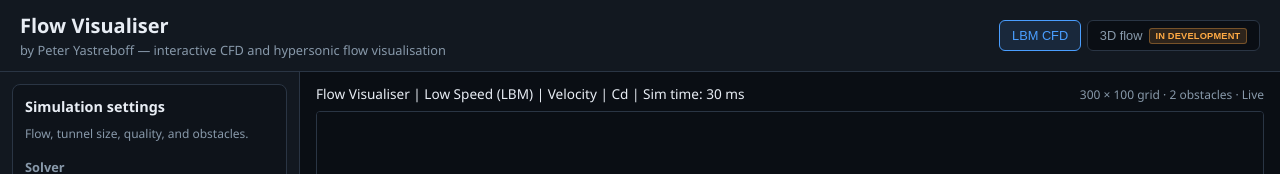
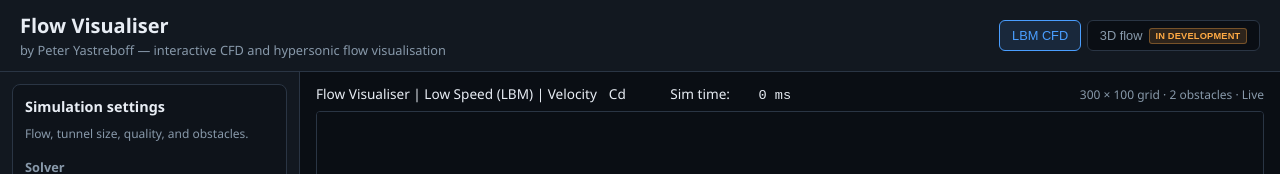
Before and after one commit to PYastreboff/hypersonics-visualiser, a React (Vite) app: page / in a window 1280 px wide. Shown: the top 174 px of the page. Built offline with nearby package versions, Linux system fonts and the light colour scheme.

Commit message:
real real-time

```diff
--- a/src/components/LbmTunnelView.tsx
+++ b/src/components/LbmTunnelView.tsx
@@ -24,9 +24,10 @@ import {
   lbmPhysicsModeLabel,
   eulerRunModeLabel,
   eulerLiveStepsPerFrame,
-  formatLiveSimTime,
+  formatEulerElapsedMs,
   formatPhysicalSimTime,
-  isLiveSimRealTime,
+  isLbmLiveRealTimeFromIntervals,
+  pushLbmFrameInterval,
   liveSimTimeMsFromFrames,
   eulerFreestreamPressure,
   eulerFreestreamSpeed,
@@ -111,6 +112,7 @@ export function LbmTunnelView() {
     timeLabel: '',
   });
   const titleTimeRef = useRef<HTMLSpanElement>(null);
+  const titleRealTimeRef = useRef<HTMLSpanElement>(null);
   const titleCdRef = useRef<HTMLSpanElement>(null);
   const [prerenderBackend, setPrerenderBackend] = useState<'gpu' | 'cpu' | null>(null);
   const [eulerBackend, setEulerBackend] = useState<'gpu' | 'wasm' | 'cpu' | null>(null);
@@ -144,6 +146,9 @@ export function LbmTunnelView() {
   const liveSimMsRef = useRef(0);
   const liveSimTimeSRef = useRef(0);
   const liveDisplayTimeLabelRef = useRef('');
+  const liveDisplayRealTimeRef = useRef(false);
+  const lbmFrameIntervalsRef = useRef<number[]>([]);
+  const lbmLastFrameCompleteRef = useRef(0);
   const lastTunnelCdRef = useRef<number | null>(null);
   const hoverMaskRef = useRef<Uint8Array | null>(null);
   const metricRef = useRef<Float32Array | null>(null);
@@ -218,9 +223,13 @@ export function LbmTunnelView() {
     liveSimMsRef.current = 0;
     liveSimTimeSRef.current = 0;
     liveDisplayTimeLabelRef.current = '';
+    liveDisplayRealTimeRef.current = false;
+    lbmFrameIntervalsRef.current = [];
+    lbmLastFrameCompleteRef.current = 0;
     liveHudRef.current = { stepIndex: 0, progress: 0, timeLabel: '' };
     lastHudStoreSyncRef.current = 0;
     if (titleTimeRef.current) titleTimeRef.current.textContent = '';
+    if (titleRealTimeRef.current) titleRealTimeRef.current.hidden = true;
     if (titleCdRef.current) titleCdRef.current.textContent = '';
     setEulerTunnelState({ cd: null });
   }, [setEulerTunnelState]);
@@ -239,6 +248,10 @@ export function LbmTunnelView() {
     },
     [setEulerTunnelState, updateTitleCd],
   );
+
+  useEffect(() => {
+    updateTitleCd(lastTunnelCdRef.current);
+  }, [updateTitleCd]);
 
   const refreshLbmCdFromPrerender = useCallback(
     (frameIndex: number) => {
@@ -270,21 +283,34 @@ export function LbmTunnelView() {
     const state = useSimStore.getState();
     const isEulerLive = state.lbmPhysicsMode === 'euler' && state.eulerRunMode === 'live';
 
-    let timeLabel: string;
+    let timeValue: string;
+    let realTime = false;
     if (isEulerLive) {
-      timeLabel = formatPhysicalSimTime(liveSimTimeSRef.current);
+      timeValue = formatPhysicalSimTime(liveSimTimeSRef.current);
     } else {
-      const wallMs = liveWallMsRef.current;
       const displayMs = liveSimMsRef.current;
-      const realTime = isLiveSimRealTime(displayMs, wallMs);
-      timeLabel = formatLiveSimTime(Math.round(displayMs), realTime);
-    }
-
-    if (timeLabel === liveDisplayTimeLabelRef.current) return;
-    liveDisplayTimeLabelRef.current = timeLabel;
-    liveHudRef.current.timeLabel = timeLabel;
+      timeValue = formatEulerElapsedMs(Math.round(displayMs));
+      realTime = isLbmLiveRealTimeFromIntervals(
+        lbmFrameIntervalsRef.current,
+        liveDisplayRealTimeRef.current,
+      );
+    }
+    if (
+      timeValue === liveDisplayTimeLabelRef.current &&
+      realTime === liveDisplayRealTimeRef.current
+    ) {
+      return;
+    }
+
+    liveDisplayTimeLabelRef.current = timeValue;
+    liveDisplayRealTimeRef.current = realTime;
+    liveHudRef.current.timeLabel = realTime ? `${timeValue} · real time` : timeValue;
+
     if (titleTimeRef.current) {
-      titleTimeRef.current.textContent = timeLabel;
+      titleTimeRef.current.textContent = timeValue;
+    }
+    if (titleRealTimeRef.current) {
+      titleRealTimeRef.current.hidden = !realTime;
     }
   }, []);
 
@@ -489,6 +515,21 @@ export function LbmTunnelView() {
           liveSimTimeSRef.current = msg.simTimeS;
           updateLiveTimeDisplay();
         }
+        syncLiveHudToStore();
+      } else if (state.lbmPhysicsMode === 'lbm' && state.lbmRunMode === 'live' && msg.didStep) {
+        const now = performance.now();
+        if (lbmLastFrameCompleteRef.current > 0) {
+          lbmFrameIntervalsRef.current = pushLbmFrameInterval(
+            lbmFrameIntervalsRef.current,
+            now - lbmLastFrameCompleteRef.current,
+          );
+        }
+        lbmLastFrameCompleteRef.current = now;
+
+        frameRef.current += 1;
+        liveSimMsRef.current = liveSimTimeMsFromFrames(frameRef.current);
+        liveHudRef.current.stepIndex = frameRef.current;
+        updateLiveTimeDisplay();
         syncLiveHudToStore();
       } else if (msg.tunnelCd !== undefined) {
         syncLiveHudToStore();
@@ -1391,12 +1432,6 @@ export function LbmTunnelView() {
           return;
         }
 
-        const nextFrame = frameRef.current + 1;
-        frameRef.current = nextFrame;
-        liveSimMsRef.current = liveSimTimeMsFromFrames(nextFrame);
-        liveHudRef.current.stepIndex = nextFrame;
-        updateLiveTimeDisplay();
-        syncLiveHudToStore();
         requestLiveStep({ renderStep });
         return;
       }
@@ -1817,28 +1852,34 @@ export function LbmTunnelView() {
   return (
     <div className="lbm-container">
       <div className="lbm-title-bar">
-        <span>
-          Flow Visualiser | {lbmPhysicsModeLabel(lbmPhysicsMode)} | {lbmDisplayModeLabel(lbmDisplayMode)}
-          {lbmPhysicsMode === 'euler' && ' · Inviscid Euler — educational'}
-          {' '}
-          | Cd{' '}
-          <span ref={titleCdRef} title="Drag coefficient from simulated surface pressure">
-            —
+        <div className="lbm-title-primary">
+          <span>
+            Flow Visualiser | {lbmPhysicsModeLabel(lbmPhysicsMode)} |{' '}
+            {lbmDisplayModeLabel(lbmDisplayMode)}
+            {lbmPhysicsMode === 'euler' && ' · Inviscid Euler — educational'}
+          </span>
+          <span className="lbm-title-metric" title="Drag coefficient from simulated surface pressure">
+            Cd <span ref={titleCdRef} className="lbm-title-cd" />
           </span>
           {((lbmPhysicsMode === 'lbm' && lbmRunMode === 'live') ||
             (lbmPhysicsMode === 'euler' && eulerRunMode === 'live')) && (
-            <>
-              {' '}
-              | Sim time: <span ref={titleTimeRef} />
-            </>
+            <span className="lbm-title-metric">
+              Sim time:{' '}
+              <span className="lbm-title-time-wrap">
+                <span ref={titleTimeRef} className="lbm-title-time" />
+                <span ref={titleRealTimeRef} className="lbm-title-realtime" hidden>
+                  {' '}
+                  · real time
+                </span>
+              </span>
+            </span>
           )}
           {lbmPhysicsMode === 'lbm' && lbmRunMode === 'prerender' && (
-            <>
-              {' '}
-              | Time: {lbmElapsedSec.toFixed(1)}s / {lbmPlaybackSeconds.toFixed(1)}s
-            </>
+            <span className="lbm-title-metric">
+              Time: {lbmElapsedSec.toFixed(1)}s / {lbmPlaybackSeconds.toFixed(1)}s
+            </span>
           )}
-        </span>
+        </div>
         <span className="lbm-grid-label">
           {nx} × {ny} grid · {lbmShapes.length} obstacle{lbmShapes.length === 1 ? '' : 's'}
           {lbmPhysicsMode === 'lbm' && <> · {lbmRunModeLabel(lbmRunMode)}</>}
--- a/src/index.css
+++ b/src/index.css
@@ -332,6 +332,45 @@ body,
   color: var(--text);
   margin-bottom: 0.5rem;
   flex-wrap: wrap;
+}
+
+.lbm-title-primary {
+  display: flex;
+  flex-wrap: wrap;
+  align-items: baseline;
+  column-gap: 0.75rem;
+  row-gap: 0.25rem;
+}
+
+.lbm-title-metric {
+  display: inline-flex;
+  align-items: baseline;
+  gap: 0.25rem;
+  white-space: nowrap;
+}
+
+.lbm-title-cd,
+.lbm-title-time {
+  display: inline-block;
+  min-width: 3.5ch;
+  text-align: right;
+  font-variant-numeric: tabular-nums;
+  font-family: ui-monospace, monospace;
+}
+
+.lbm-title-time {
+  min-width: 7ch;
+}
+
+.lbm-title-time-wrap {
+  display: inline-flex;
+  align-items: baseline;
+  white-space: nowrap;
+}
+
+.lbm-title-realtime {
+  color: var(--muted);
+  font-size: 0.92em;
 }
 
 .lbm-grid-label {
--- a/src/physics/lbmConfig.ts
+++ b/src/physics/lbmConfig.ts
@@ -81,10 +81,39 @@ export function liveSimTimeMsFromFrames(frames: number): number {
   return frames * LIVE_FRAME_MS;
 }
 
-/** True when simulation time is keeping up with wall clock (≈ one frame behind). */
+/** True when LBM live sim clock is keeping up with wall clock (≈ one frame behind). */
 export function isLiveSimRealTime(simMs: number, wallMs: number): boolean {
   if (simMs < LIVE_FRAME_MS) return false;
   return wallMs - simMs <= LIVE_FRAME_MS * 2;
+}
+
+/** Target wall-clock interval between completed LBM live frames (small tolerance for jitter). */
+export const LBM_REALTIME_MAX_FRAME_MS = LIVE_FRAME_MS * 1.35;
+
+export function pushLbmFrameInterval(
+  intervals: number[],
+  dt: number,
+  maxSamples = 8,
+): number[] {
+  if (dt <= 0 || dt >= 500) return intervals;
+  const next = intervals.concat(dt);
+  if (next.length > maxSamples) return next.slice(next.length - maxSamples);
+  return next;
+}
+
+/**
+ * True when recent completed LBM frames are arriving at ~30 ms wall-clock pace.
+ * Uses hysteresis on the on-pace ratio to avoid flicker without hiding sustained lag.
+ */
+export function isLbmLiveRealTimeFromIntervals(
+  intervals: number[],
+  wasRealTime = false,
+): boolean {
+  if (intervals.length < 3) return false;
+  const onPace = intervals.filter((dt) => dt <= LBM_REALTIME_MAX_FRAME_MS).length;
+  const ratio = onPace / intervals.length;
+  if (wasRealTime) return ratio >= 0.5;
+  return ratio >= 0.75;
 }
 
 export function formatPhysicalSimTime(seconds: number): string {
--- a/src/physics/liveTunnelWorkers.ts
+++ b/src/physics/liveTunnelWorkers.ts
@@ -10,6 +10,8 @@ export interface LiveFrameMessage {
   metric?: Float32Array;
   vmin: number;
   vmax: number;
+  /** LBM live: true when a physics step ran before this frame (not paint-only). */
+  didStep?: boolean;
   stepIndex?: number;
   converged?: boolean;
   progress?: number;
--- a/src/workers/lbmLive.worker.ts
+++ b/src/workers/lbmLive.worker.ts
@@ -20,7 +20,7 @@ function latticeField(mode: LbmDisplayMode): 'velocity' | 'pressure' {
   return mode === 'pressure' ? 'pressure' : 'velocity';
 }
 
-async function postFrame() {
+async function postFrame(didStep: boolean) {
   if (!solver || !obstacle) return;
 
   const metric = solver.getMetric(latticeField(displayMode));
@@ -40,6 +40,7 @@ async function postFrame() {
   const transfers: Transferable[] = [bitmap];
   const payload: Record<string, unknown> = {
     type: 'frame',
+    didStep,
     vmin,
     vmax,
     bitmap,
@@ -76,7 +77,7 @@ self.onmessage = async (e: MessageEvent) => {
     fluidDensity = msg.fluidDensity;
     obstacle = new Uint8Array(msg.obstacle);
     solver = new LbmSolver({ nx, ny, windSpeed, rho0: fluidDensity }, obstacle);
-    await postFrame();
+    await postFrame(false);
     return;
   }
 
@@ -84,33 +85,33 @@ self.onmessage = async (e: MessageEvent) => {
 
   if (msg.type === 'setDisplayMode') {
     displayMode = msg.displayMode;
-    await postFrame();
+    await postFrame(false);
     return;
   }
 
   if (msg.type === 'updateObstacle') {
     obstacle = new Uint8Array(msg.obstacle);
     solver.updateObstacle(obstacle);
-    await postFrame();
+    await postFrame(false);
     return;
   }
 
   if (msg.type === 'updateWindSpeed') {
     windSpeed = msg.windSpeed;
     solver.updateWindSpeed(windSpeed);
-    await postFrame();
+    await postFrame(false);
     return;
   }
 
   if (msg.type === 'updateFluidDensity') {
     fluidDensity = msg.fluidDensity;
     solver.updateFluidDensity(fluidDensity);
-    await postFrame();
+    await postFrame(false);
     return;
   }
 
   if (msg.type === 'paint') {
-    await postFrame();
+    await postFrame(false);
     return;
   }
 
@@ -135,6 +136,6 @@ self.onmessage = async (e: MessageEvent) => {
       solver.step();
     }
     if (gen !== generation) return;
-    await postFrame();
+    await postFrame(true);
   }
 };
```
Also changed, not shown: 1 other file (tests, documents, lock files or other folders).
